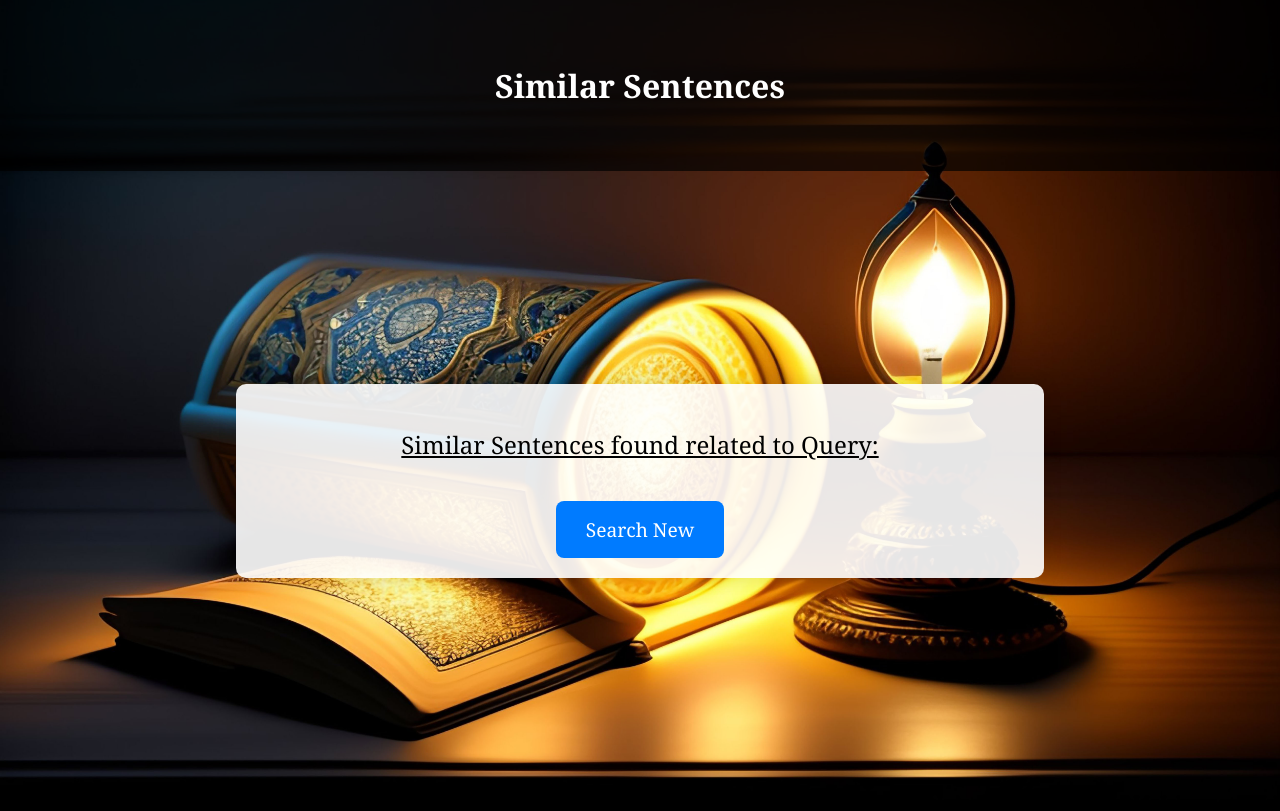
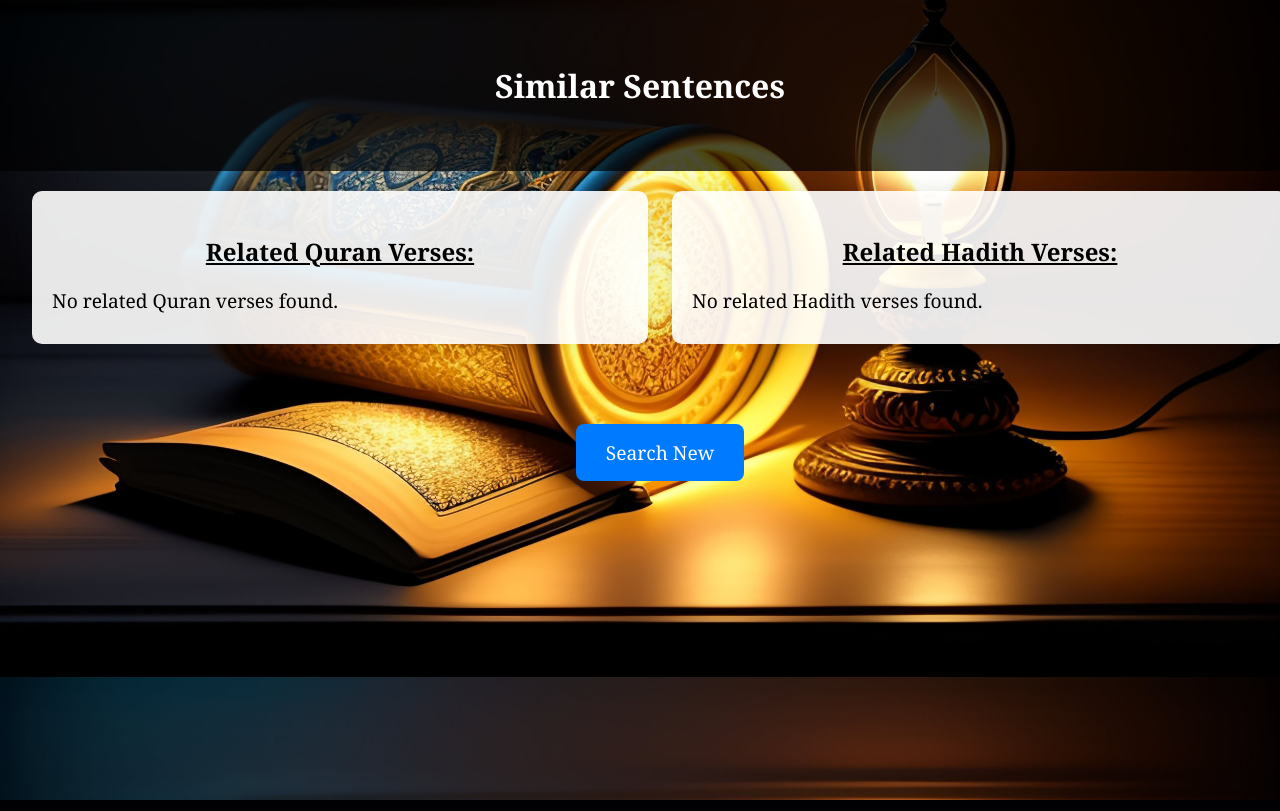
Before and after one commit to moinul-hossain-dhrubo/quran_hadith_verse_finder, a Flask app: template templates/result.html in a window 1280 px wide. Run offline with Flask 3, Linux system fonts and the light colour scheme; the template is opened without the code that fills it, so the values that code supplies are empty.

Commit message:
updating result.html structure

```diff
--- a/app.py
+++ b/app.py
@@ -7,23 +7,57 @@ app = Flask(__name__)
 def index():
     if request.method == "POST":
         input_text = request.form['text']
+
+        # Fetch Quran verses
+        quran_results = []
         try:
-            output_text = predict_sentence(input_text)[0]
+            quran_results = predict_quran(input_text)
         except Exception as e:
-            output_text = f"An error occurred: {e}"
-        return render_template("result.html", input_text=input_text, output_text=output_text)
-    else:
-        return render_template("index.html")
+            quran_results = [f"Error fetching Quran results: {e}"]
 
-def predict_sentence(input_text):
-    response = requests.post("https://mhdhrubo-quran-hadith-verse-finder.hf.space/run/predict", json={
-        "data": [
-            input_text
-        ]
-    })
-    response.raise_for_status()  # Raise an error for bad responses
-    data = response.json()["data"]
-    return data
+        # Fetch Hadith verses
+        hadith_results = []
+        try:
+            hadith_results = predict_hadith(input_text)
+        except Exception as e:
+            hadith_results = [f"Error fetching Hadith results: {e}"]
+
+        return render_template("result.html",
+                               input_text=input_text,
+                               quran_results=format_results(quran_results),
+                               hadith_results=format_results(hadith_results))
+
+    return render_template("index.html")
+
+def predict_quran(input_text):
+    """Fetches Quran verse predictions based on input_text."""
+    response = requests.post(
+        "https://mhdhrubo-quran-verse-finder.hf.space/run/predict",
+        json={"data": [input_text]}
+    )
+    response.raise_for_status()  # Ensure the request was successful
+    data = response.json().get("data", [])
+
+    if data:
+        return data[0].split('\n')  # Split by new lines if results are joined
+    return ["No Quran verses found."]
+
+def predict_hadith(input_text):
+    """Fetches Hadith verse predictions based on input_text."""
+    response = requests.post(
+        "https://mhdhrubo-hadith-verse-finder.hf.space/run/predict",
+        json={"data": [input_text]}
+    )
+    response.raise_for_status()  # Ensure the request was successful
+    data = response.json().get("data", [])
+
+    if data:
+        return data[0].split('\n')  # Split by new lines if results are joined
+    return ["No Hadith verses found."]
+
+def format_results(results):
+    """Ensures results are split into proper lines for display."""
+    return [result.strip() for result in results if result.strip()]  # Strips empty or excess spaces
 
 if __name__ == "__main__":
     app.run(debug=True)
--- a/templates/result.html
+++ b/templates/result.html
@@ -8,7 +8,7 @@
     <style>
         body {
             font-family: 'Georgia', serif;
-            background-image: url('/static/images/result_image.jpg'); /* Add background image */
+            background-image: url('/static/images/result_image.jpg');
             background-size: cover;
             background-position: center;
             margin: 0;
@@ -17,7 +17,7 @@
 
         .header {
             text-align: center;
-            background-color: rgba(0, 0, 0, 0.7); /* Semi-transparent background */
+            background-color: rgba(0, 0, 0, 0.7);
             color: #fff;
             padding: 2em;
             font-size: 2em;
@@ -25,31 +25,38 @@
 
         .container {
             display: flex;
-            justify-content: center;
-            align-items: center;
-            flex-direction: column;
-            height: 80vh;
+            justify-content: space-around;
+            align-items: flex-start;
+            flex-direction: row;
+            flex-wrap: wrap;
+            padding: 20px;
+            width: 100%;
         }
 
-        .result-wrapper {
-            background-color: rgba(255, 255, 255, 0.9); /* Semi-transparent background */
+        .box {
+            background-color: rgba(255, 255, 255, 0.9);
             border-radius: 10px;
             box-shadow: 0 0 20px rgba(0, 0, 0, 0.1);
             padding: 20px;
-            width: 60%;
-            text-align: center;
+            width: 45%;
+            text-align: left;
             margin-bottom: 20px;
+            max-height: 300px; /* Set a maximum height for the scrollable area */
+            overflow-y: auto;  /* Enable vertical scrolling if the content exceeds the height */
         }
 
         .result-heading {
             font-size: 1.5em;
+            font-weight: bold; /* Make the heading bold */
             margin-bottom: 10px;
-            text-decoration: underline; /* Underline for the heading */
+            text-align: center; /* Center align the headings */
+            text-decoration: underline;
         }
 
         .result-text {
             font-size: 1.2em;
             margin-bottom: 10px;
+            white-space: pre-line; /* This ensures that newlines are rendered */
         }
 
         .return-home {
@@ -63,18 +70,42 @@
             text-decoration: none;
             display: inline-block;
             margin-top: 20px;
+            text-align: center;
         }
     </style>
 </head>
 
 <body>
     <div class="header"><b>Similar Sentences</b></div>
+
     <div class="container">
-        <div class="result-wrapper">
-            <p class="result-heading">Similar Sentences found related to Query:</p>
-            <p class="result-text">{{ output_text }}</p>
-            <a href="/" class="return-home">Search New</a>
+        <!-- Quran Results -->
+        <div class="box">
+            <p class="result-heading">Related Quran Verses:</p>
+            {% if quran_results %}
+                {% for result in quran_results %}
+                    <p class="result-text">{{ result|safe }}</p> <!-- Render text with newlines -->
+                {% endfor %}
+            {% else %}
+                <p class="result-text">No related Quran verses found.</p>
+            {% endif %}
         </div>
+
+        <!-- Hadith Results -->
+        <div class="box">
+            <p class="result-heading">Related Hadith Verses:</p>
+            {% if hadith_results %}
+                {% for result in hadith_results %}
+                    <p class="result-text">{{ result|safe }}</p> <!-- Render text with newlines -->
+                {% endfor %}
+            {% else %}
+                <p class="result-text">No related Hadith verses found.</p>
+            {% endif %}
+        </div>
+    </div>
+
+    <div class="container">
+        <a href="/" class="return-home">Search New</a>
     </div>
 </body>
 
```
Also changed, not shown: templates/index.html (+5 -5 lines).
